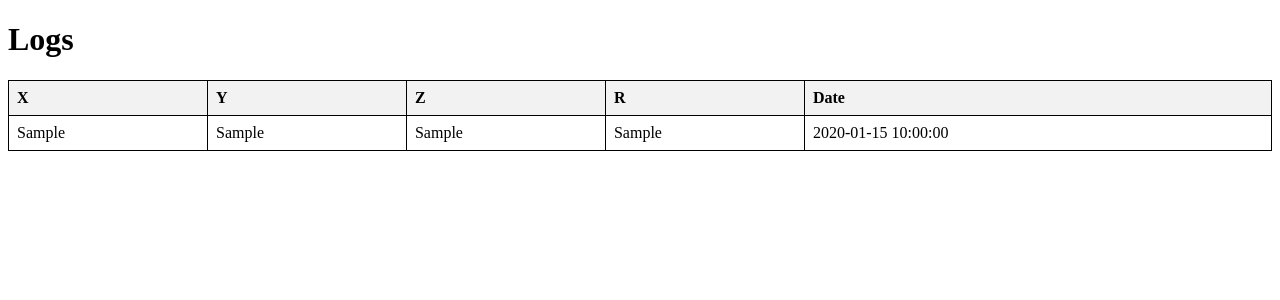
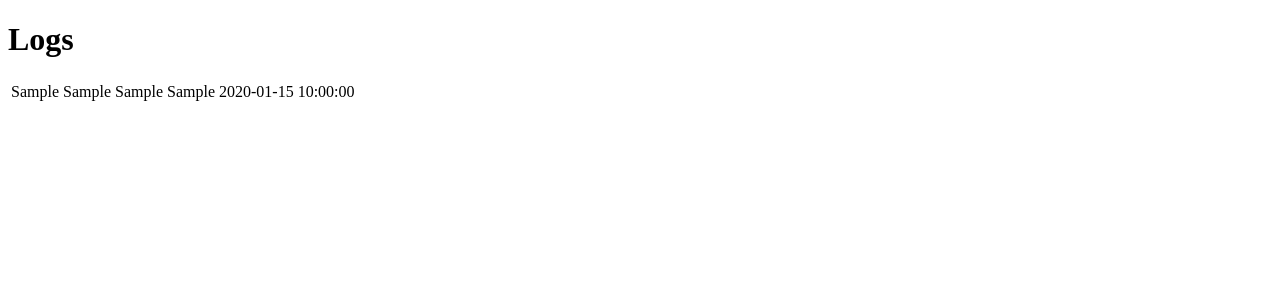
Before and after one commit to MarioVenturaMedeiros/HTMX-rob-, a Flask app: template src/templates/log.html in a window 1280 px wide. Shown: the top 300 px of the page. Run offline with Flask 3, Linux system fonts and the light colour scheme; the template is opened without the code that fills it: most values are stand-ins (such as "Sample title", 1, 10 or a date in 2020); data that the repository does not hold is empty.

Commit message:
FIX frontend logs

```diff
--- a/src/backend/logs.json
+++ b/src/backend/logs.json
@@ -1 +1 @@
-{"logs": {"1": {"X": 200, "Y": 0, "Z": 50, "R": 0, "date": "2024-03-25"}, "2": {"X": 200, "Y": 0, "Z": 30, "R": 0, "date": "2024-03-27"}, "3": {"X": 1.5, "Y": 3.9, "Z": 4.0, "R": 88.0, "date": "2024-03-29"}, "4": {"X": 1.0, "Y": 4.0, "Z": 4.5, "R": 92.0, "date": "2024-03-31"}, "5": {"X": 1.3, "Y": 3.8, "Z": 4.2, "R": 87.5, "date": "2024-04-02"}}}
+{"logs": {"1": {"X": 200, "Y": 0, "Z": 50, "R": 0, "date": "2024-03-25"}, "2": {"X": 200, "Y": 0, "Z": 30, "R": 0, "date": "2024-03-27"}, "3": {"X": 1.5, "Y": 3.9, "Z": 4.0, "R": 88.0, "date": "2024-03-29"}, "4": {"X": 1.0, "Y": 4.0, "Z": 4.5, "R": 92.0, "date": "2024-03-31"}, "5": {"X": 1.3, "Y": 3.8, "Z": 4.2, "R": 87.5, "date": "2024-04-02"}, "6": {"X": 200, "Y": 0, "Z": 50, "R": 0, "date": "2024-03-25"}, "7": {"X": 200, "Y": 0, "Z": 30, "R": 0, "date": "2024-03-27"}, "8": {"X": 1.5, "Y": 3.9, "Z": 4.0, "R": 88.0, "date": "2024-03-29"}, "9": {"X": 1.0, "Y": 4.0, "Z": 4.5, "R": 92.0, "date": "2024-03-31"}, "10": {"X": 1.3, "Y": 3.8, "Z": 4.2, "R": 87.5, "date": "2024-04-02"}}, "_default": {"1": {"X": 200, "Y": 0, "Z": 50, "R": 0, "date": "2024-03-25"}, "2": {"X": 200, "Y": 0, "Z": 30, "R": 0, "date": "2024-03-27"}, "3": {"X": 1.5, "Y": 3.9, "Z": 4.0, "R": 88.0, "date": "2024-03-29"}, "4": {"X": 1.0, "Y": 4.0, "Z": 4.5, "R": 92.0, "date": "2024-03-31"}, "5": {"X": 1.3, "Y": 3.8, "Z": 4.2, "R": 87.5, "date": "2024-04-02"}}}
--- a/src/templates/log.html
+++ b/src/templates/log.html
@@ -3,35 +3,12 @@
 <head>
     <meta charset="UTF-8">
     <title>Logs Display</title>
-    <style>
-        table {
-            width: 100%;
-            border-collapse: collapse;
-        }
-        th, td {
-            border: 1px solid black;
-            padding: 8px;
-            text-align: left;
-        }
-        th {
-            background-color: #f2f2f2;
-        }
-    </style>
     <script src="https://cdn.jsdelivr.net/npm/htmx.org/dist/htmx.js"></script>
 </head>
 <body>
     <h1>Logs</h1>
-    <table id="logsTable" hx-get="/get_logs" hx-trigger="every 5s">
-        <thead>
-            <tr>
-                <th>X</th>
-                <th>Y</th>
-                <th>Z</th>
-                <th>R</th>
-                <th>Date</th>
-            </tr>
-        </thead>
-        <tbody>
+    <table id="logsTable" hx-get="/get_logs" hx-trigger="load, every 5s">
+        <tbody hx-get="/get_logs" hx-trigger="load, every 5s">
             <!-- Logs will be inserted here -->
             {% for log in logs %}
                 <td>{{log.x}}</td>
```
